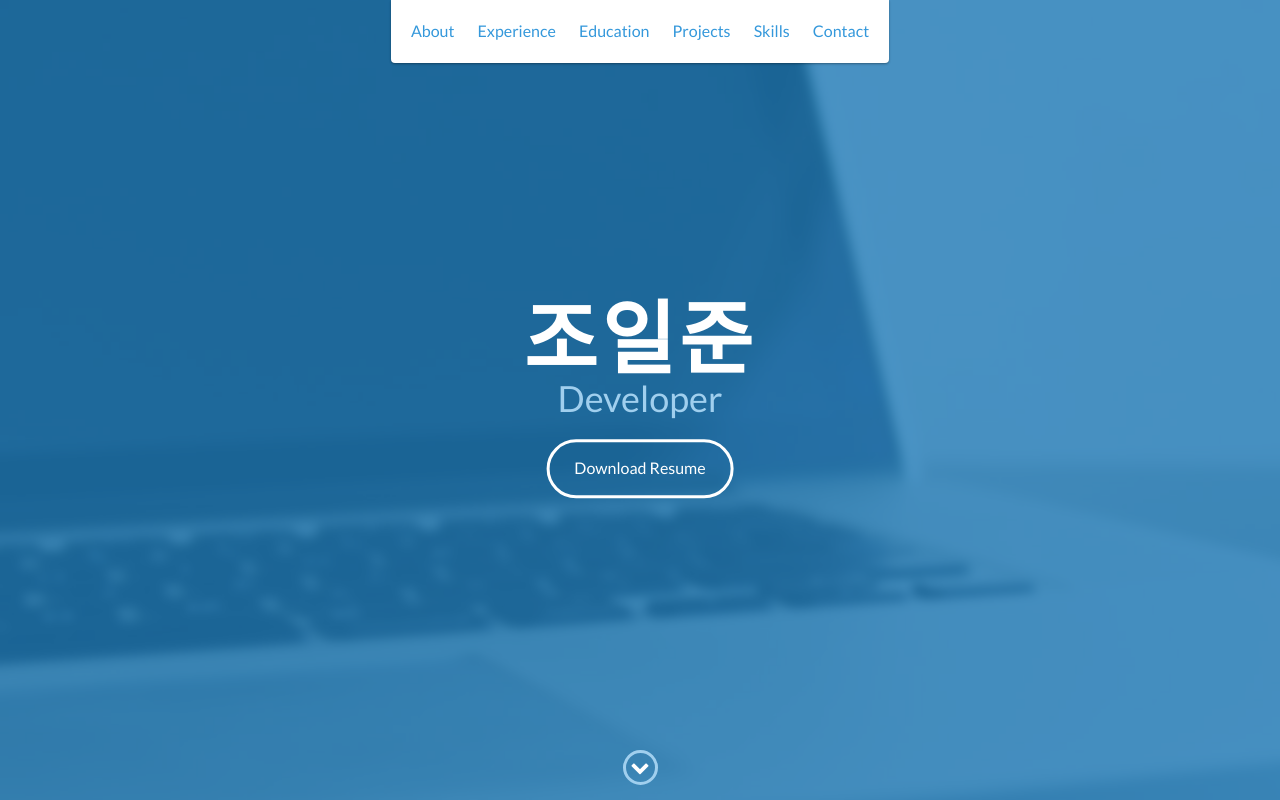
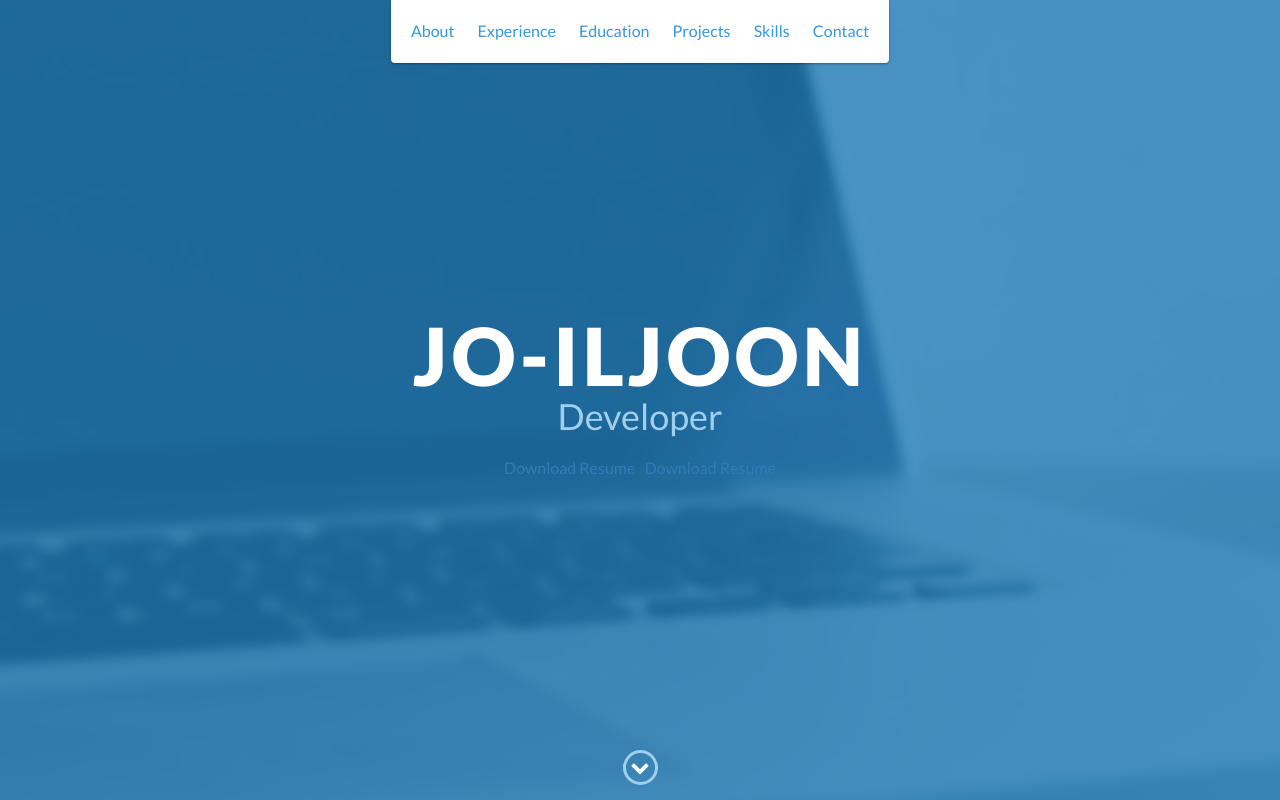
Before and after one commit to hypochratesm/hypochratesm, a website: page index.html in a window 1280 px wide. Shown: the top 800 px of the page. Drawn offline with nearby package versions, Linux system fonts and the light colour scheme.

Commit message:
이력서추가

```diff
--- a/index.html
+++ b/index.html
@@ -48,9 +48,9 @@
 
     <div id="lead">
         <div id="lead-content">
-            <h1>조일준</h1>
+            <h1>JO-ILJOON</h1>
             <h2>Developer</h2>
-            <a href="#" class="btn-rounded-white">Download Resume</a>
+            <a class="btn" href="files/이력서_조일준.doc" class="btn-rounded-white">Download Resume</a> &nbsp; <a class="btn" href="files/경력기술서.doc" class="btn-rounded-white">Download Resume</a>
         </div>
         <!-- End #lead-content -->
 
```
Also changed, not shown: 2 other files.
